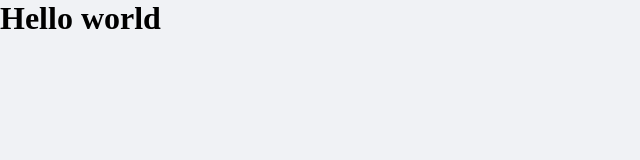
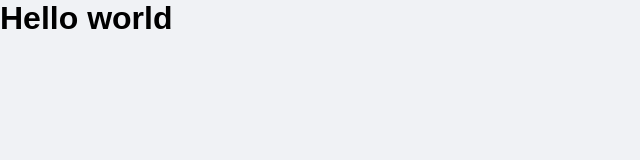
Before and after one commit to SkyHeads/dtmoney, a React (Create React App) app: page / in a window 1280 px wide. Shown: the top 160 px of the page, without its empty margins (0-640 px from the left). Built offline with nearby package versions, Linux system fonts and the light colour scheme.

Commit message:
lint files

```diff
--- a/src/styles/global.ts
+++ b/src/styles/global.ts
@@ -1,4 +1,4 @@
-import {createGlobalStyle} from 'styled-components'
+import { createGlobalStyle } from 'styled-components';
 
 export const GlobalStyle = createGlobalStyle`
   :root {
@@ -32,6 +32,11 @@ export const GlobalStyle = createGlobalStyle`
     -webkit-font-smoothing: antialiased;
   }
 
+  body, input, textarea, button {
+    font-family: 'Poppins', sans-serif;
+    font-weight: 400;
+  }
+
   button {
     cursor: pointer;
   }
```
Also changed, not shown: src/App.tsx (+4 -3 lines), src/index.tsx (+3 -5 lines).
